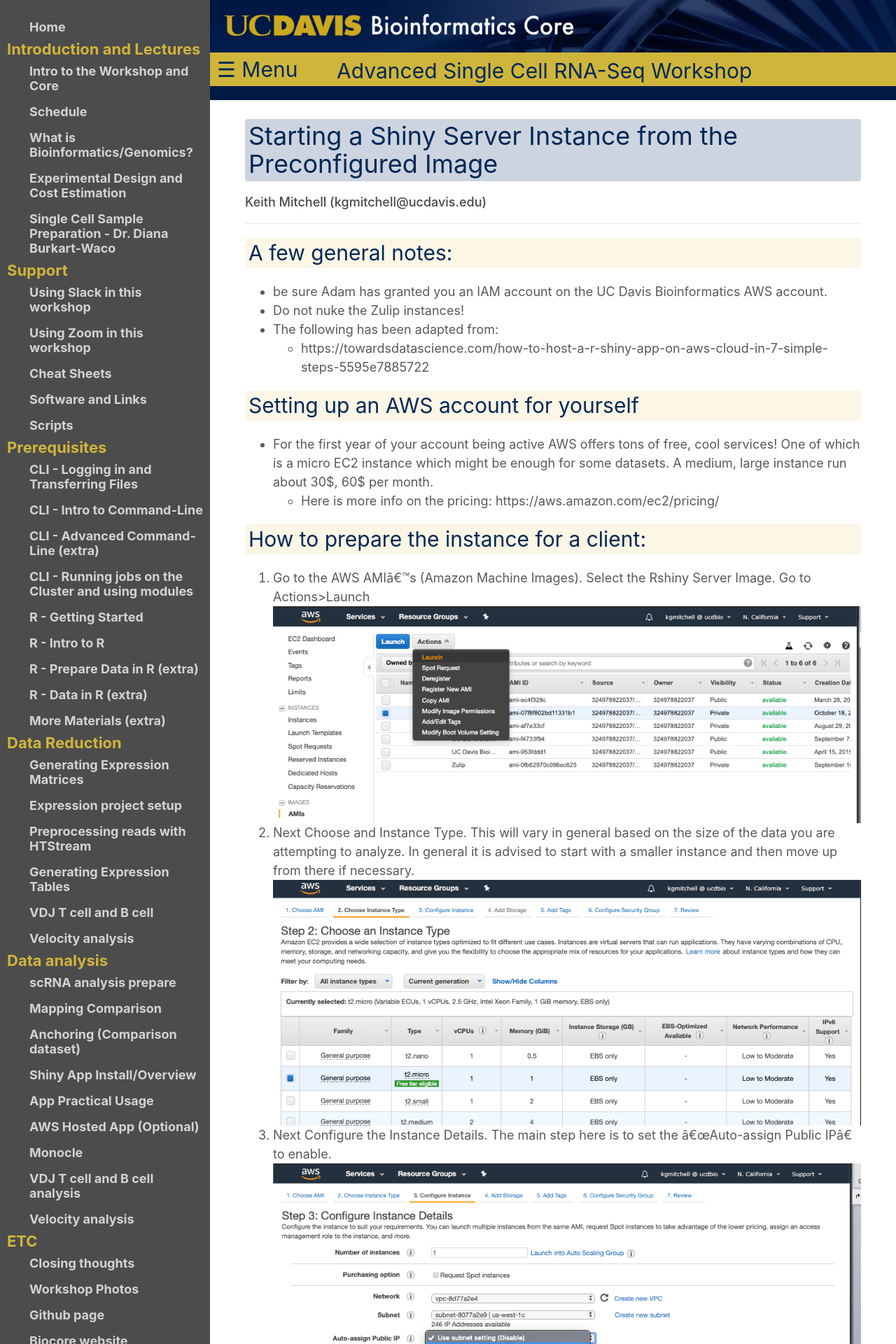
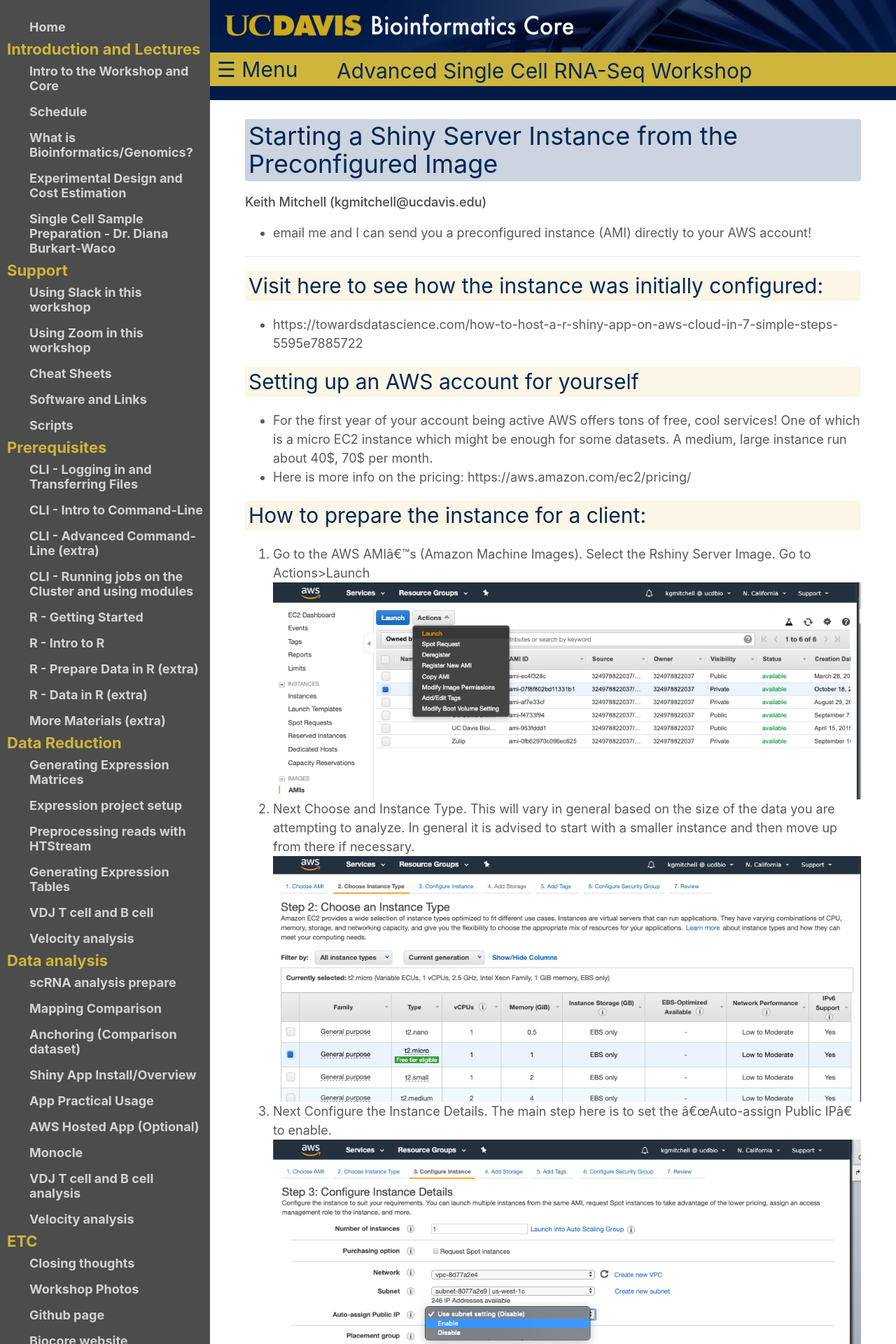
Before and after one commit to ucdavis-bioinformatics-training/2020-August-Advanced-scRNAseq, a Jekyll site: the page built from data_analysis/shiny_on_aws.md, in a window 1280 px wide. Shown: the top 1920 px of the page at 70% size. Built offline with Jekyll 4.4.1, drawn with Linux system fonts in a browser that asks for light colours; our own code applies the rules of GitHub Pages for plain Markdown files.

Commit message:
updates to the shiny docs

```diff
--- a/data_analysis/shiny_on_aws.md
+++ b/data_analysis/shiny_on_aws.md
@@ -1,17 +1,17 @@
 # Starting a Shiny Server Instance from the Preconfigured Image
 
 #### Keith Mitchell (kgmitchell@ucdavis.edu)
+- email me and I can send you a preconfigured instance (AMI) directly to your AWS account!
+
 ***
-## A few general notes:
-- be sure Adam has granted you an IAM account on the UC Davis Bioinformatics AWS account.
-- Do not nuke the Zulip instances!
-- The following has been adapted from:
-    - https://towardsdatascience.com/how-to-host-a-r-shiny-app-on-aws-cloud-in-7-simple-steps-5595e7885722
+
+## Visit here to see how the instance was initially configured:
+- https://towardsdatascience.com/how-to-host-a-r-shiny-app-on-aws-cloud-in-7-simple-steps-5595e7885722
 
 ## Setting up an AWS account for yourself
 - For the first year of your account being active AWS offers tons of free, cool services! One of which is a
-micro EC2 instance which might be enough for some datasets. A medium, large instance run about 30$, 60$ per month.
-    - Here is more info on the pricing: https://aws.amazon.com/ec2/pricing/
+micro EC2 instance which might be enough for some datasets. A medium, large instance run about 40$, 70$ per month.
+- Here is more info on the pricing: https://aws.amazon.com/ec2/pricing/
 
 ## How to prepare the instance for a client:
 1. Go to the AWS AMI's (Amazon Machine Images). Select the Rshiny Server Image. Go to Actions>Launch
```
Also changed, not shown: base/schedule.md (+2 -2 lines), data_analysis/shiny_app_install.md (+1 -1 lines), data_analysis/shiny_practical.md (+4 -6 lines).
